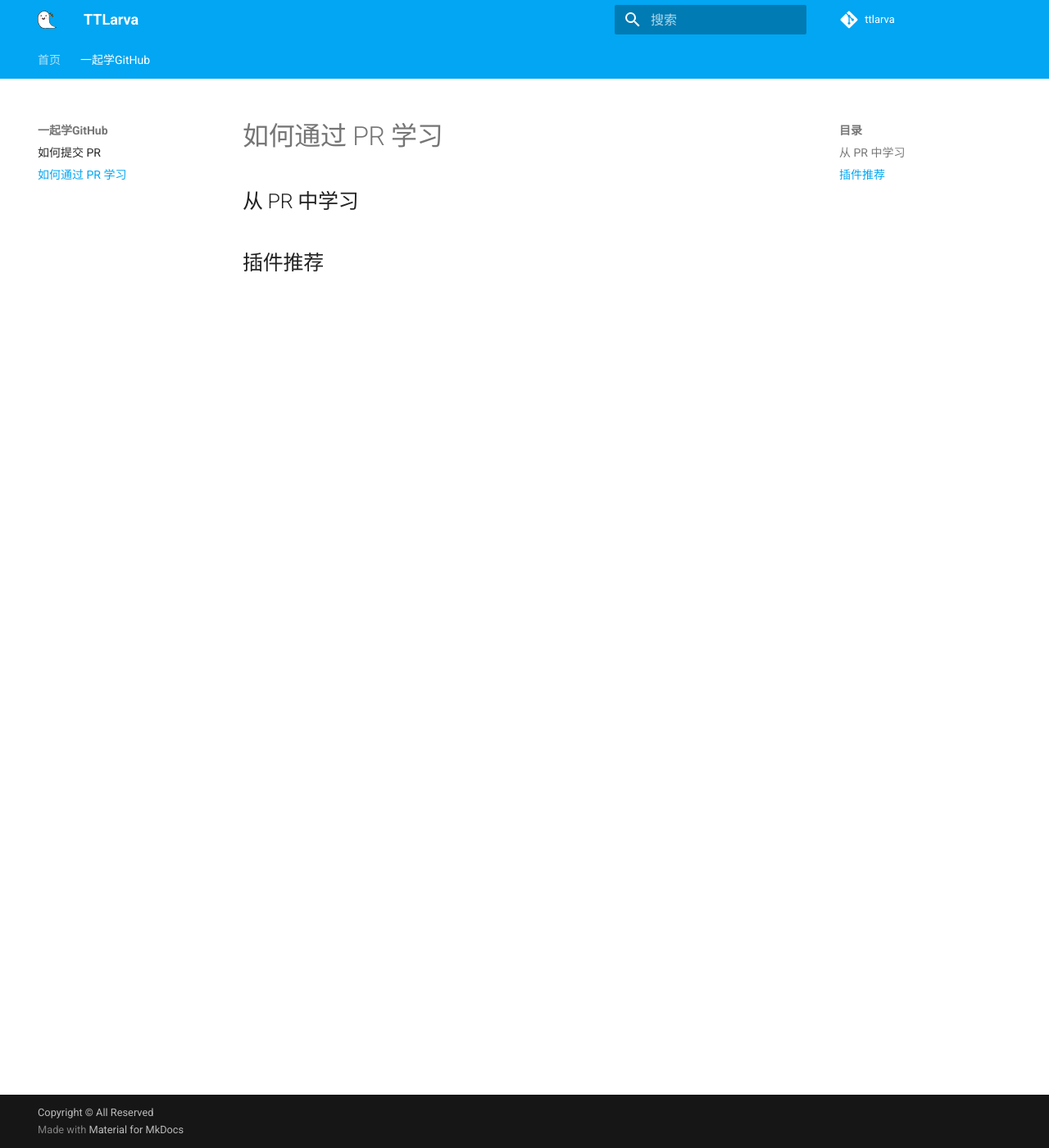
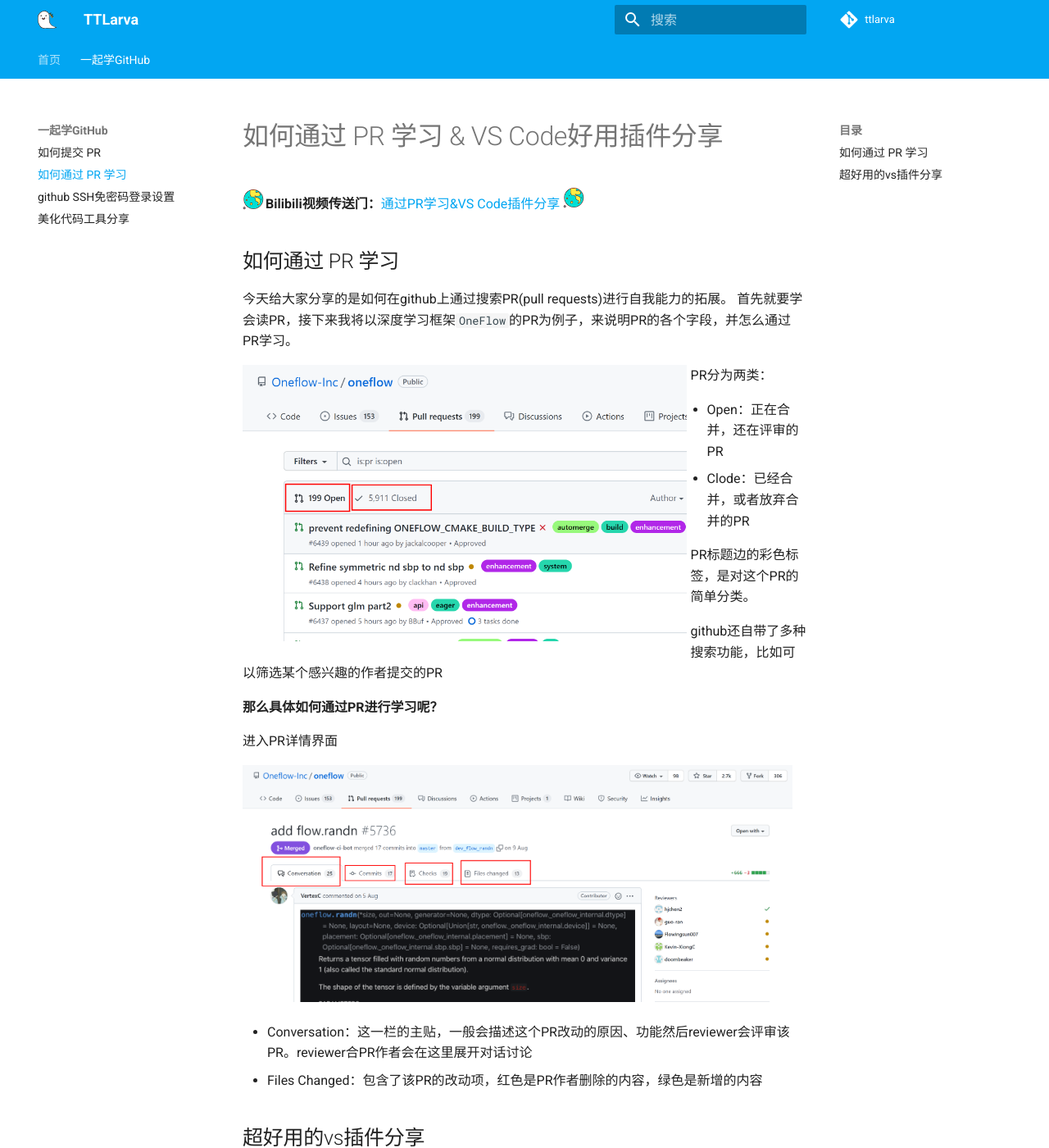
Before and after one commit to ttttLarva/Larva, an MkDocs documentation site: the page built from docs/github/02_learn_from_pr.md, in a window 1280 px wide and 1400 px high. Shown: the whole window at 82% size. Built offline with MkDocs 1.6.1 and Material for MkDocs 9.7.7, drawn with Linux system fonts in a browser that asks for light colours; comment, search, counter and statistics services are not loaded; the version menu is left out; some of the changed text lies outside the part shown.

Commit message:
[1007]<TT>

```diff
--- a/docs/github/02_learn_from_pr.md
+++ b/docs/github/02_learn_from_pr.md
@@ -1,5 +1,49 @@
-# 如何通过 PR 学习
+# 如何通过 PR 学习 & VS Code好用插件分享
 
-## 从 PR 中学习
 
-## 插件推荐
+
+
+<img src="image/ball.png" style="zoom:13%;" align="left" />**Bilibili视频传送门：**[通过PR学习&VS Code插件分享](https://www.bilibili.com/video/BV19f4y1j78T?share_source=copy_web)  <img src="image/ball.png" style="zoom:13%;"/>
+
+
+
+## 如何通过 PR 学习
+
+今天给大家分享的是如何在github上通过搜索PR(pull requests)进行自我能力的拓展。
+首先就要学会读PR，接下来我将以深度学习框架`OneFlow`的PR为例子，来说明PR的各个字段，并怎么通过PR学习。
+
+<img src="image/1633607600397.png" alt="PR页面" style="zoom:30%;" align="left" />
+
+
+
+PR分为两类：
+
+* Open：正在合并，还在评审的PR
+* Clode：已经合并，或者放弃合并的PR
+
+PR标题边的彩色标签，是对这个PR的简单分类。
+
+github还自带了多种搜索功能，比如可以筛选某个感兴趣的作者提交的PR
+
+**那么具体如何通过PR进行学习呢？**
+
+进入PR详情界面
+
+<img src="image/1633607603294.png" alt="PR详情" style="zoom:20%;" />
+
+* Conversation：这一栏的主贴，一般会描述这个PR改动的原因、功能然后reviewer会评审该PR。reviewer合PR作者会在这里展开对话讨论
+* Files Changed：包含了该PR的改动项，红色是PR作者删除的内容，绿色是新增的内容
+
+
+
+
+
+## 超好用的vs插件分享
+
+如果要每次都点开github仓库，再对PR进行学习，可能不是很便捷；因此推荐一个vscode插件，可以在本地仓库就让我们查看到PR。
+
+强烈推荐：**Git History Diff** 插件
+
+<img src="image/1633607608470.png" alt="vscode插件" style="zoom:33%;" />
+
+具体有多好用呢？去看看视频后，大家快快动手下载下来试试吧~
--- a/mkdocs.yml
+++ b/mkdocs.yml
@@ -104,3 +104,5 @@
     - 一起学GitHub:
       - 如何提交 PR: github/01_how_to_pr.md
       - 如何通过 PR 学习: github/02_learn_from_pr.md
+      - github SSH免密码登录设置: github/03_SSH_for_github.md
+      - 美化代码工具分享: github/04_beauty_code.md
```
Also changed, not shown: docs/github/01_how_to_pr.md (+10 -4 lines), docs/github/03_SSH_for_github.md (added, +76 -0 lines), docs/github/04_beauty_code.md (added, +61 -0 lines), docs/github/image/1633607600397.png (added), docs/github/image/1633607603294.png (added), docs/github/image/1633607608470.png (added), docs/github/image/1633607611414.png (added), docs/github/image/1633607614312.png (added), docs/github/image/1633607617619.png (added), docs/github/image/1633607620538.png (added), docs/github/image/1633607623012.png (added), docs/github/image/ball.png (added).
